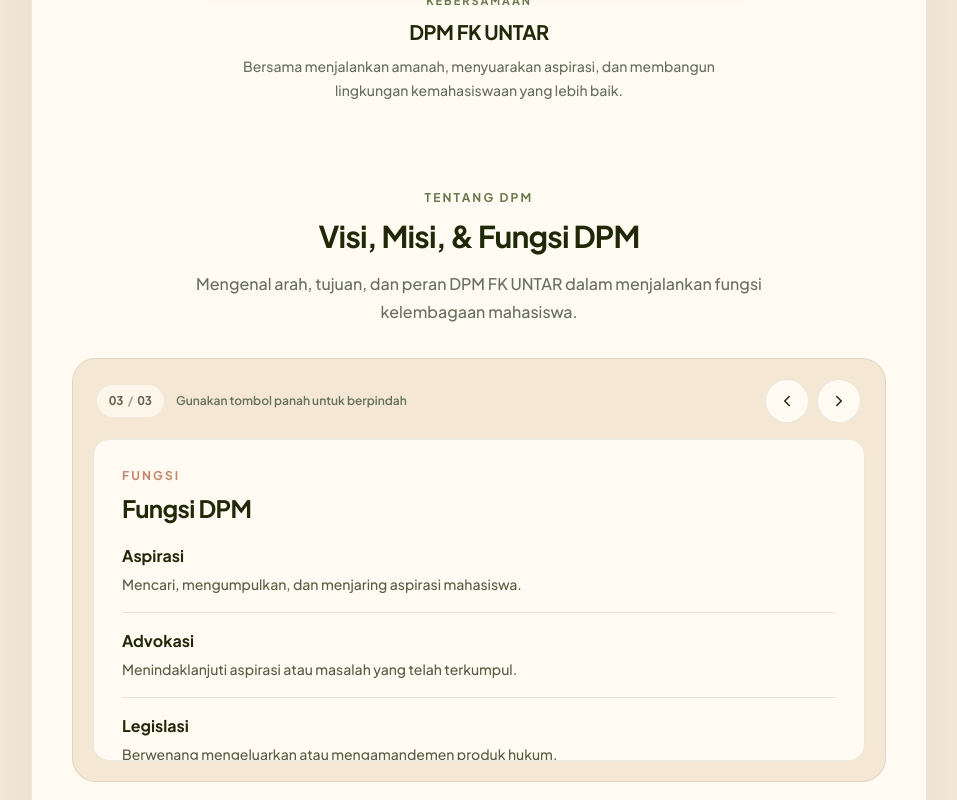
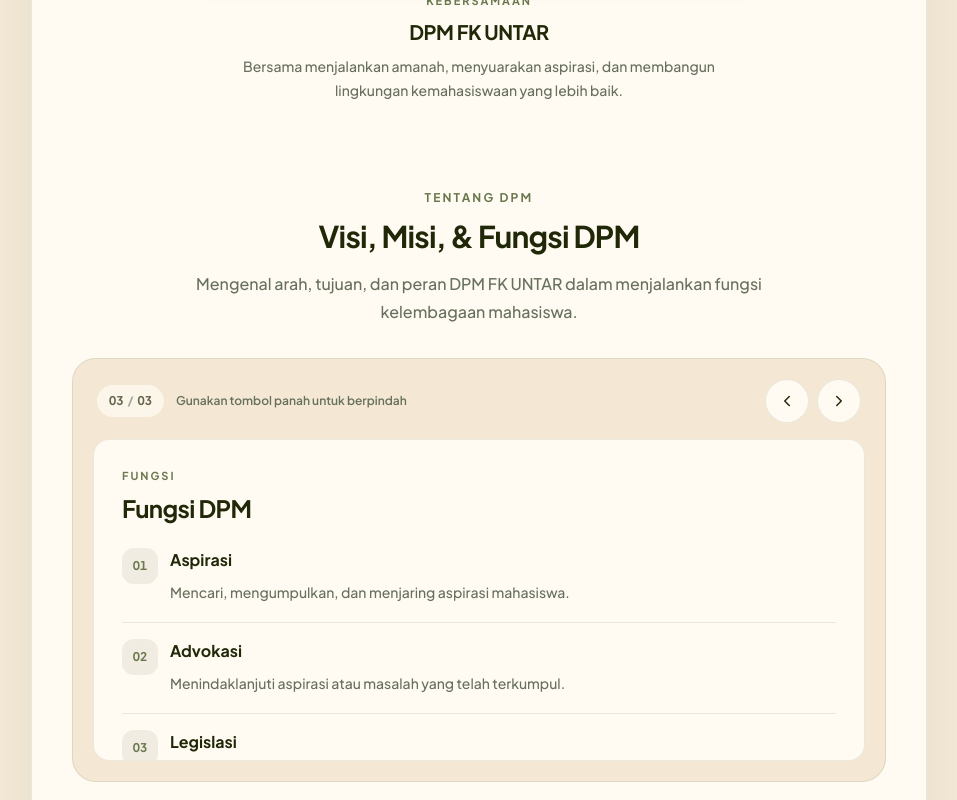
Before and after one commit to HerlyRyan/link-in-bio-formal, a React (Vite) app: page / in a window 1280 px wide. Both pictures are taken after a click on the button 948 px from the left and 1318 px from the top of the page. Shown: the part 918-1718 px from the top of the page, without its empty margins (161-1118 px from the left). Built offline with nearby package versions, Linux system fonts and the light colour scheme.

Commit message:
modified: improve the readibility

```diff
--- a/src/components/vision/VisionMissionSlide.jsx
+++ b/src/components/vision/VisionMissionSlide.jsx
@@ -1,96 +1,131 @@
+// src/components/vision/VisionMissionSlide.jsx
+
 export const VisionMissionSlide = ({ slide }) => {
-  if (!slide) return null;
+  if (!slide) {
+    return null;
+  }
 
   if (slide.type === "text") {
+    return <TextSlide slide={slide} />;
+  }
+
+  if (slide.type === "list") {
+    return <ListSlide slide={slide} />;
+  }
+
+  if (slide.type === "functions") {
+    return <FunctionsSlide slide={slide} />;
+  }
+
+  return null;
+};
+
+/**
+ * Shared heading used by all slides.
+ */
+const SlideHeader = ({ eyebrow, title }) => {
   return (
-      <article>
+    <header>
       <p
         className="
-            text-[11px]
+          text-[10px]
           font-bold
           uppercase
           tracking-[0.18em]
-            text-brand-accent
 
-            sm:text-xs
+          text-brand-primary
+
+          sm:text-[11px]
         "
       >
-          {slide.eyebrow}
+        {eyebrow}
       </p>
 
       <h3
         className="
           mt-2
+
           text-xl
           font-bold
-            tracking-tight
+          tracking-[-0.025em]
+
           text-brand-text
 
           sm:text-2xl
         "
       >
-          {slide.title}
+        {title}
       </h3>
+    </header>
+  );
+};
+
+/**
+ * Vision slide.
+ */
+const TextSlide = ({ slide }) => {
+  return (
+    <article>
+      <SlideHeader eyebrow={slide.eyebrow} title={slide.title} />
+
+      <div
+        aria-hidden="true"
+        className="
+          mt-5
+
+          h-px
+          w-12
+
+          bg-brand-primary/25
+        "
+      />
 
       <p
         className="
           mt-5
+
+          max-w-2xl
+
           text-sm
           font-medium
           leading-7
+
           text-brand-text/80
 
           sm:text-base
+          sm:leading-8
         "
       >
         {slide.content}
       </p>
     </article>
   );
-  }
+};
 
-  if (slide.type === "list") {
+/**
+ * Mission slide.
+ */
+const ListSlide = ({ slide }) => {
   return (
     <article>
-        <p
-          className="
-            text-[11px]
-            font-bold
-            uppercase
-            tracking-[0.18em]
-            text-brand-accent
-
-            sm:text-xs
-          "
-        >
-          {slide.eyebrow}
-        </p>
-
-        <h3
-          className="
-            mt-2
-            text-xl
-            font-bold
-            tracking-tight
-            text-brand-text
-
-            sm:text-2xl
-          "
-        >
-          {slide.title}
-        </h3>
+      <SlideHeader eyebrow={slide.eyebrow} title={slide.title} />
 
       <ol
         className="
-            mt-5
-            space-y-4
+          mt-6
+
+          flex
+          flex-col
+          gap-5
         "
       >
         {slide.items.map((item, index) => (
           <li
             key={item}
             className="
-                flex
+                grid
+                grid-cols-[2.25rem_1fr]
+
                 items-start
                 gap-3
               "
@@ -99,30 +134,33 @@
               aria-hidden="true"
               className="
                   flex
-                  h-7
-                  w-7
-                  shrink-0
+                  h-9
+                  w-9
                   items-center
                   justify-center
 
                   rounded-full
 
-                  bg-brand-accent/85
+                  bg-brand-secondary/55
 
                   text-xs
                   font-bold
-                  text-white
+                  tabular-nums
+
+                  text-brand-dark
                 "
             >
-                {index + 1}
+              {String(index + 1).padStart(2, "0")}
             </span>
 
             <p
               className="
-                  pt-0.5
+                  pt-1
+
                   text-sm
                   font-medium
                   leading-6
+
                   text-brand-text/80
 
                   sm:text-base
@@ -136,61 +174,68 @@
       </ol>
     </article>
   );
-  }
+};
 
-  if (slide.type === "functions") {
+/**
+ * Functions slide.
+ */
+const FunctionsSlide = ({ slide }) => {
   return (
     <article>
-        <p
-          className="
-            text-[11px]
-            font-bold
-            uppercase
-            tracking-[0.18em]
-            text-brand-accent
-
-            sm:text-xs
-          "
-        >
-          {slide.eyebrow}
-        </p>
-
-        <h3
-          className="
-            mt-2
-            text-xl
-            font-bold
-            tracking-tight
-            text-brand-text
-
-            sm:text-2xl
-          "
-        >
-          {slide.title}
-        </h3>
+      <SlideHeader eyebrow={slide.eyebrow} title={slide.title} />
 
       <div
         className="
-            mt-5
-            space-y-4
+          mt-6
+
+          divide-y
+          divide-brand-dark/10
         "
       >
-          {slide.items.map((item) => (
-            <div
-              key={item.title}
+        {slide.items.map((item, index) => (
+          <section
+            key={item.id || item.title}
             className="
-                border-b
-                border-brand-text/10
-                pb-4
+                grid
+                grid-cols-[2.25rem_1fr]
 
-                last:border-b-0
+                gap-3
+
+                py-4
+
+                first:pt-0
                 last:pb-0
               "
           >
+            <span
+              aria-hidden="true"
+              className="
+                  flex
+                  h-9
+                  w-9
+                  items-center
+                  justify-center
+
+                  rounded-xl
+
+                  bg-brand-primary/10
+
+                  text-xs
+                  font-bold
+                  tabular-nums
+
+                  text-brand-primary
+                "
+            >
+              {String(index + 1).padStart(2, "0")}
+            </span>
+
+            <div className="min-w-0">
               <h4
                 className="
                     text-sm
                     font-bold
+
                     text-brand-text
 
                     sm:text-base
@@ -201,21 +246,23 @@
 
               <p
                 className="
-                  mt-1
+                    mt-1.5
+
                     text-sm
                     font-medium
                     leading-6
-                  text-brand-text/75
+
+                    text-brand-muted
+
+                    sm:leading-7
                   "
               >
                 {item.description}
               </p>
             </div>
+          </section>
         ))}
       </div>
     </article>
   );
-  }
-
-  return null;
 };
```
Lines whose indentation alone changed are shown as unchanged.
